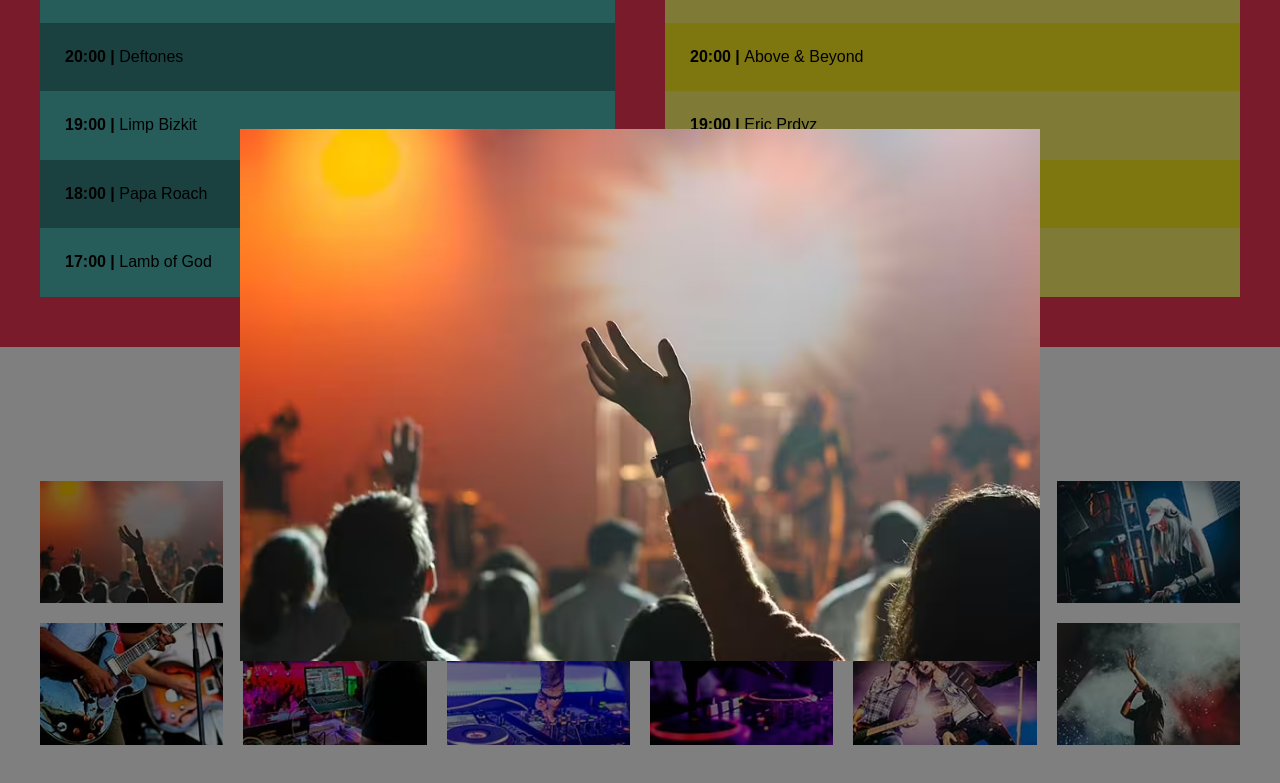
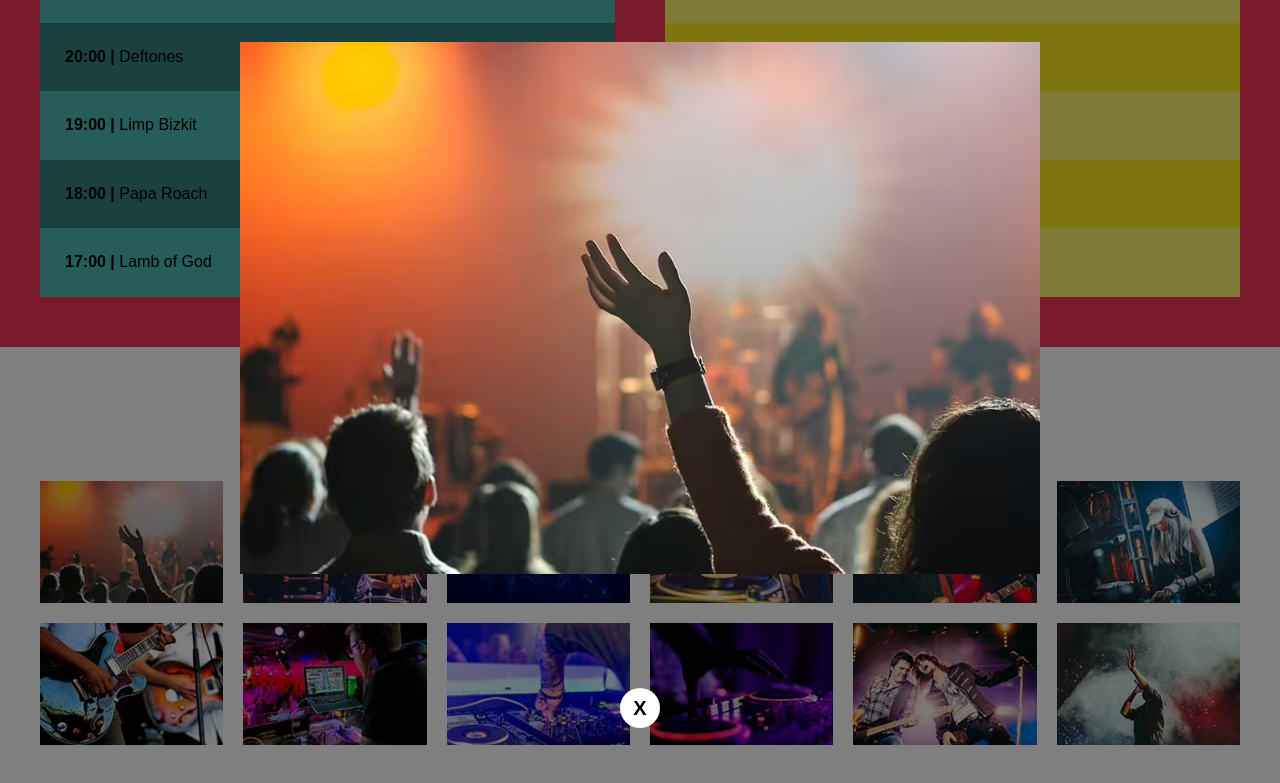
Before and after one commit to Adolfo20bm/festivalmusica, a website: page index.html in a window 1280 px wide. Both pictures are taken after a click on the element 131 px from the left and 2949 px from the top of the page. Shown: the part 2408-3191 px from the top of the page. Drawn offline with Linux system fonts and the light colour scheme; files that its build step writes are made by us from their sources.

Commit message:
añadiendo boton para cerrar galeria

```diff
--- a/src/js/app.js
+++ b/src/js/app.js
@@ -30,10 +30,29 @@ function mostrarImagen(id) {
     <img loading="lazy" width="200" height="300" src="build/img/grande/${id}.jpg" alt="imagen vocalista"></img>
     `;
 
+    // Crea el Overlay con la imagen
     const overlay = document.createElement('DIV');
     overlay.appendChild(imagen);
     overlay.classList.add('overlay');
+    overlay.onclick = function(){
+        const body = document.querySelector('body');
+        body.classList.remove('fijar-body');
+        overlay.remove();
+    }
 
+    //Boton para cerrar el Modal
+    const cerrarModal = document.createElement('P');
+    cerrarModal.textContent = 'X';
+    cerrarModal.classList.add('btn-cerrar');
+    cerrarModal.onclick = function() {
+        const body = document.querySelector('body');
+        body.classList.remove('fijar-body');
+        overlay.remove();
+    }
+    overlay.appendChild(cerrarModal);
+
+    // Añadirlo al html
     const body = document.querySelector('body');
     body.appendChild(overlay);
+    body.classList.add('fijar-body');
 }
--- a/src/scss/base/_globales.scss
+++ b/src/scss/base/_globales.scss
@@ -12,6 +12,10 @@ html {
 body {
     font-family: v.$fuente_principal;
     font-size: 1.6rem;
+
+    &.fijar-body {
+        overflow: hidden;
+    }
 }
 
 p {
--- a/src/scss/layout/_galeria.scss
+++ b/src/scss/layout/_galeria.scss
@@ -41,3 +41,19 @@
         max-width: 80rem;
     }
 }
+
+.btn-cerrar {
+    width: 4rem;
+    height: 4rem;
+    border-radius: 50%;
+    background-color: v.$blanco;
+    color: v.$negro;
+    display: grid;
+    place-items: center;
+    font-weight: bold;
+
+    &:hover {
+        cursor: pointer;
+    }
+
+}
```
Also changed, not shown: build/css/app.css, build/js/app.js.
